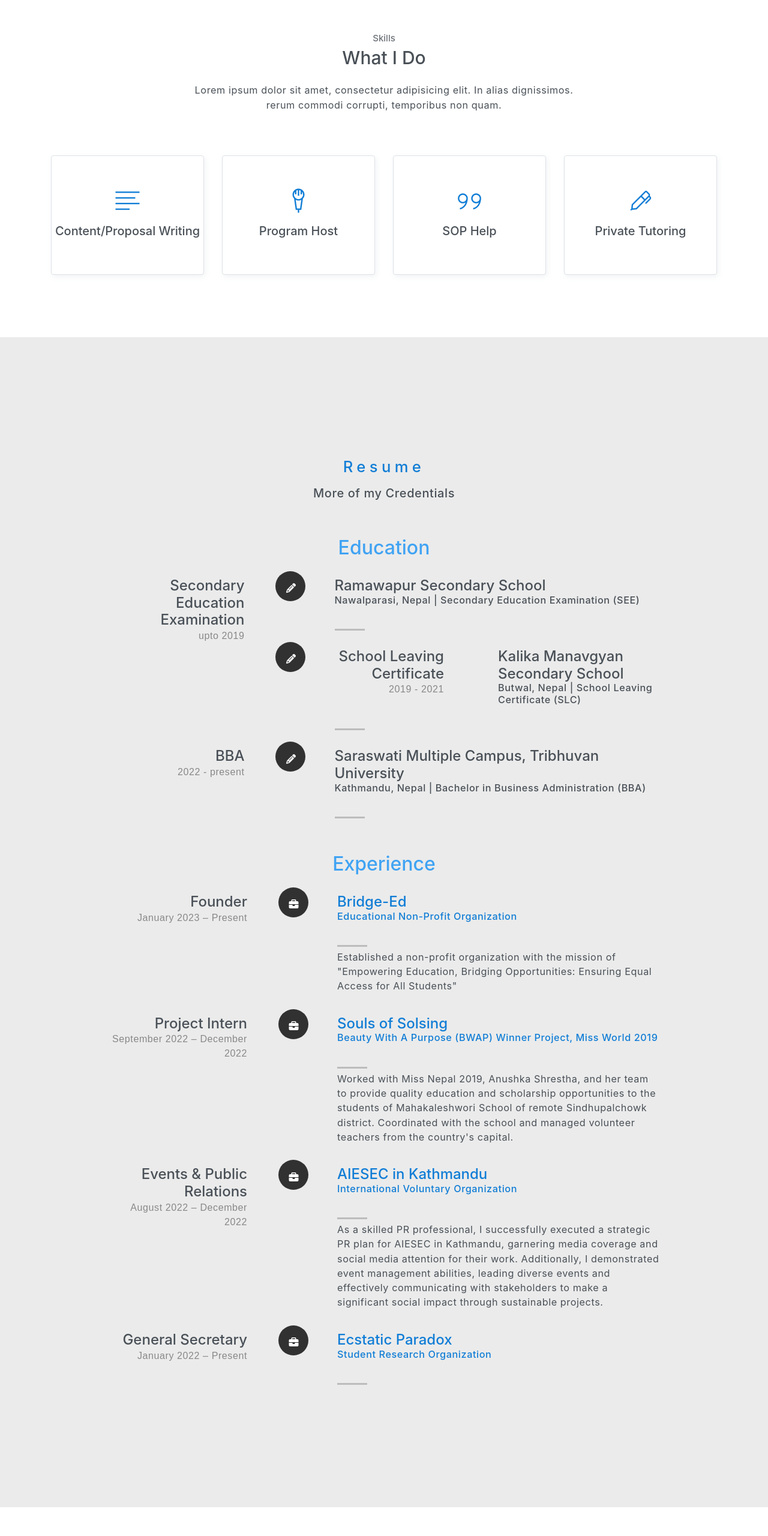
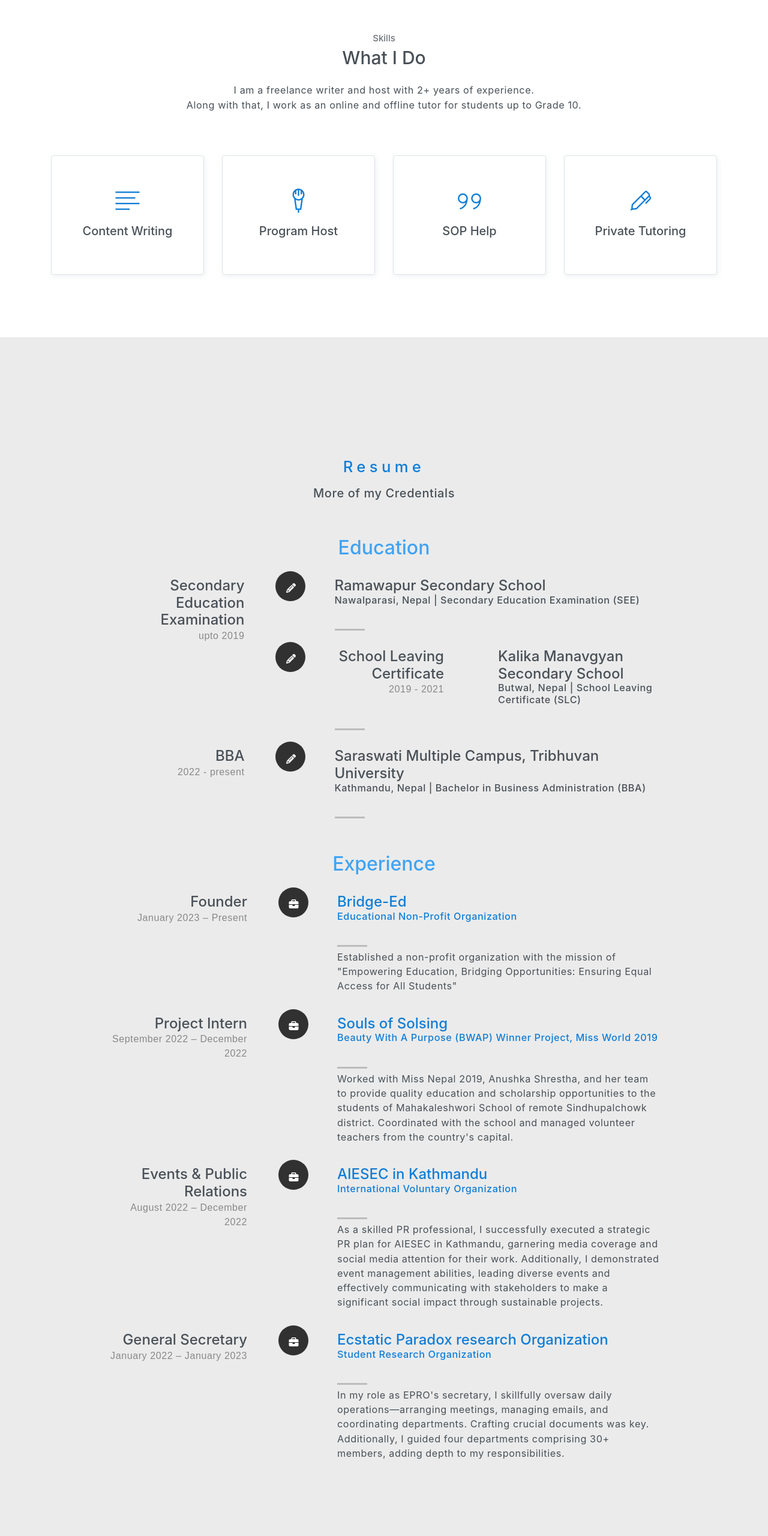
Before and after one commit to SarismaBasnet123/Saru_Portfolio, a website: page index.html in a window 1280 px wide. Shown: the part 1400-3960 px from the top of the page at 60% size. Drawn offline with Linux system fonts and the light colour scheme.

Commit message:
Update index.html

```diff
--- a/index.html
+++ b/index.html
@@ -141,15 +141,15 @@
         <div class="container text-center">
             <h6 class="subtitle">Skills</h6>
             <h6 class="section-title mb-4">What I Do</h6>
-            <p class="mb-5 pb-4">Lorem ipsum dolor sit amet, consectetur adipisicing elit. In alias dignissimos. <br>
-                rerum commodi corrupti, temporibus non quam.</p>
+            <p class="mb-5 pb-4">I am a freelance writer and host with 2+ years of experience.<br>
+                Along with that, I work as an online and offline tutor for students up to Grade 10.</p>
 
             <div class="row">
                 <div class="col-sm-6 col-md-3 mb-4">
                     <div class="custom-card card border">
                         <div class="card-body">
                             <i class="icon ti-align-left"></i>
-                            <h5>Content/Proposal Writing</h5>
+                            <h5>Content Writing</h5>
                         </div>
                     </div>
                 </div>
@@ -377,18 +377,18 @@
 
                     <div class="timeline-header">
                         <h3>General Secretary</h3>
-                        <p>January 2022 – Present</p>
+                        <p>January 2022 – January 2023</p>
                     </div>
 
 
                     <!-- experience detail -->
                     <div class="timeline-content">
-                        <h4><a href="">Ecstatic Paradox<br>
+                        <h4><a href="">Ecstatic Paradox research Organization<br>
                                 <p>Student Research Organization</p>
                             </a>
                         </h4>
 
-                        <p></p>
+                        <p>In my role as EPRO's secretary, I skillfully oversaw daily operations—arranging meetings, managing emails, and coordinating departments. Crafting crucial documents was key. Additionally, I guided four departments comprising 30+ members, adding depth to my responsibilities.</p>
                     </div>
 
                 </div> <!-- /timeline-block -->
@@ -451,8 +451,7 @@
         <div class="container text-center">
             <h6 class="subtitle">Gallery</h6>
             <h6 class="section-title mb-4">Checkout My Wonderful Experiences</h6>
-            <p class="mb-5 pb-4">Lorem ipsum dolor sit amet, consectetur adipisicing elit. In alias dignissimos. <br>
-                rerum commodi corrupti, temporibus non quam.</p>
+            <p class="mb-5 pb-4">As an extroverted person with a concern for public affairs, I love to organize and attend events that work in the field of social issues.</p>
 
             <div class="row">
                 <div class="col-sm-4">
@@ -583,8 +582,7 @@
         <div class="container text-center">
             <h6 class="subtitle">My Works</h6>
             <h6 class="section-title mb-4">Blogs and Publications</h6>
-            <p class="mb-5 pb-4">Lorem ipsum dolor sit amet, consectetur adipisicing elit. In alias dignissimos. <br>
-                rerum commodi corrupti, temporibus non quam.</p>
+            <p class="mb-5 pb-4">I find my voice with paper and pen. So when I write, I feel heard. </p>
 
             <div class="row text-left">
                 <div class="col-md-4">
@@ -681,8 +679,7 @@
         <div class="container text-center">
             <h6 class="subtitle">Contact</h6>
             <h6 class="section-title mb-4">Get In Touch With Me</h6>
-            <p class="mb-5 pb-4">Lorem ipsum dolor sit amet, consectetur adipisicing elit. In alias dignissimos. <br>
-                rerum commodi corrupti, temporibus non quam.</p>
+            <p class="mb-5 pb-4">Please feel free to contact me via my email or drop me your contact details to get in touch.</p>
 
             <div class="contact text-left">
                 <div class="form">
@@ -737,8 +734,7 @@
             <div class="container">
                 <div class="row align-items-center">
                     <div class="col-sm-6">
-                        <p>© Copyright <script>document.write(new Date().getFullYear())</script> | Sarisma Basnet | All rights reserved || Template by <a href="http://www.devcrud.com"
-                            target="_blank">DevCRUD</a><!--<script>document.write(new Date().getFullYear())</script> &copy;--></p>
+                        <p> <a>Copyright </a> &copy;<script>document.write(new Date().getFullYear())</script><a> Sarisma Basnet. All rights reserved</a></p>
 
                     </div>
                     <div class="col-sm-6">
```
